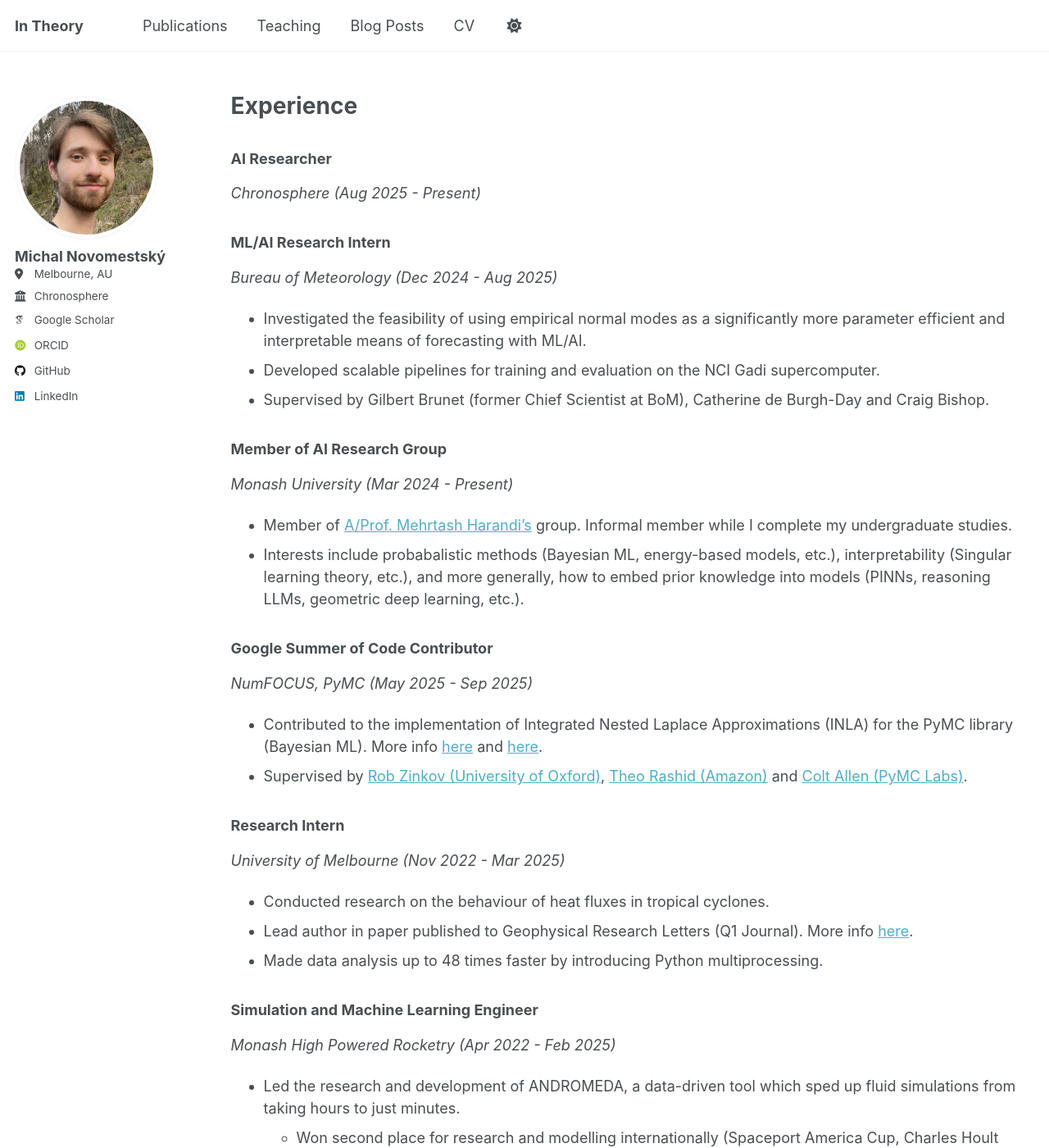
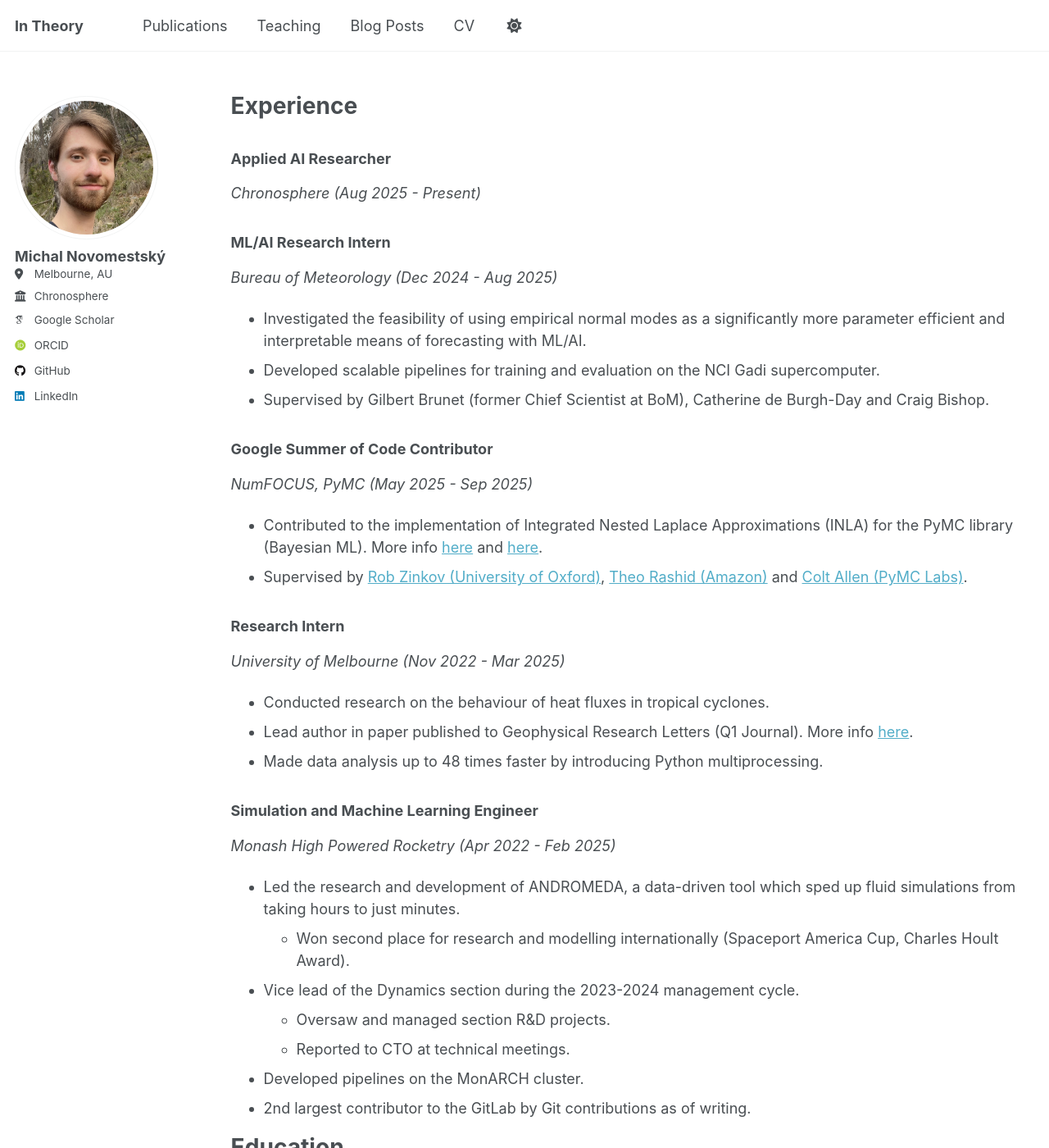
Before and after one commit to Michal-Novomestsky/Michal-Novomestsky.github.io, a Jekyll site: the page built from _pages/cv.md, in a window 1280 px wide and 1400 px high. Shown: the whole window at 82% size. Built offline with Jekyll 4.4.1, drawn with Linux system fonts in a browser that asks for light colours; some web fonts are replaced; some of the changed text lies outside the part shown.

```diff
--- a/_pages/cv.md
+++ b/_pages/cv.md
@@ -10,7 +10,7 @@ redirect_from:
 {% include base_path %}
 
 # Experience
-### AI Researcher
+### Applied AI Researcher
 *Chronosphere (Aug 2025 - Present)*
 
 ### ML/AI Research Intern
@@ -18,11 +18,6 @@ redirect_from:
 * Investigated the feasibility of using empirical normal modes as a significantly more parameter efficient and interpretable means of forecasting with ML/AI.
 * Developed scalable pipelines for training and evaluation on the NCI Gadi supercomputer.
 * Supervised by Gilbert Brunet (former Chief Scientist at BoM), Catherine de Burgh-Day and Craig Bishop.
-
-### Member of AI Research Group
-*Monash University (Mar 2024 - Present)*
-* Member of [A/Prof. Mehrtash Harandi's](https://sites.google.com/site/mehrtashharandi/) group. Informal member while I complete my undergraduate studies.
-* Interests include probabalistic methods (Bayesian ML, energy-based models, etc.), interpretability (Singular learning theory, etc.), and more generally, how to embed prior knowledge into models (PINNs, reasoning LLMs, geometric deep learning, etc.).
 
 ### Google Summer of Code Contributor
 *NumFOCUS, PyMC (May 2025 - Sep 2025)*
```
Also changed, not shown: other parts of _pages/cv.md (+1 -0 lines), _pages/about.md (+2 -2 lines).
